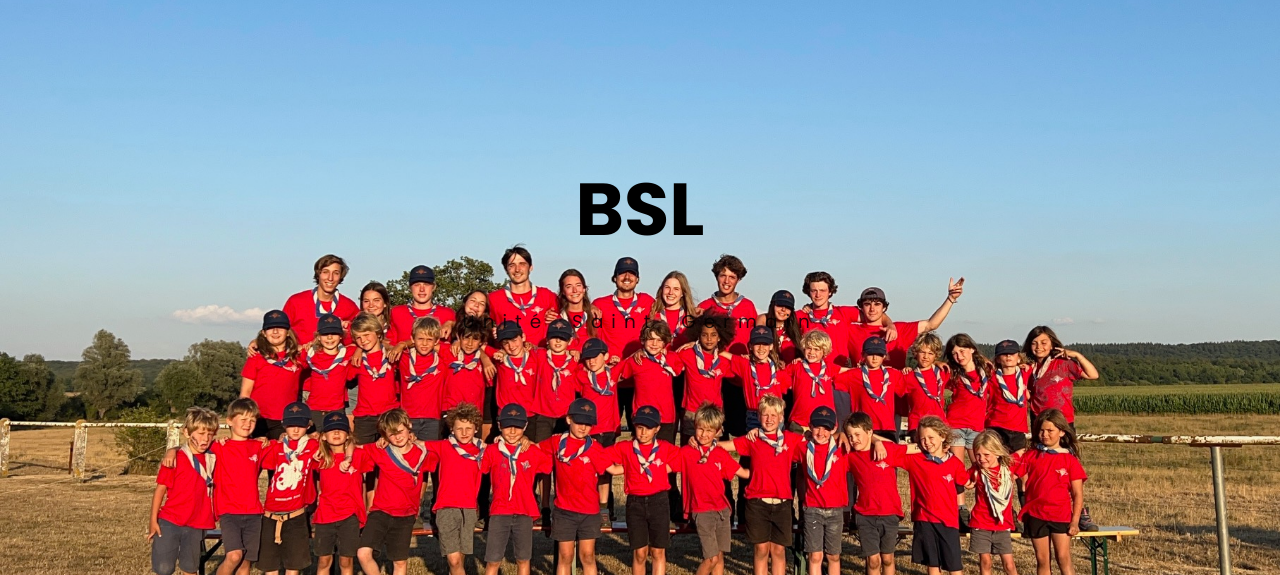
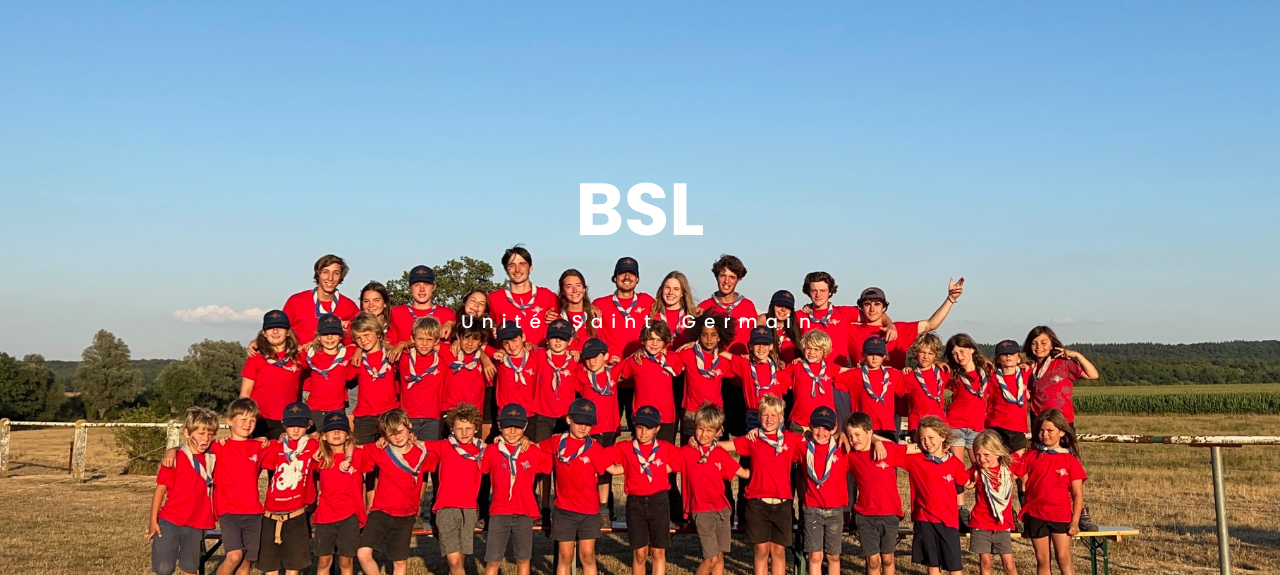
Before and after one commit to NicolasLasch/BSLWEB, a Flask app: page / in a window 1280 px wide. Shown: the part 155-730 px from the top of the page. Run offline with Flask 3, Linux system fonts and the light colour scheme.

Commit message:
fixed color + pdf

```diff
--- a/bsl/static/style.css
+++ b/bsl/static/style.css
@@ -76,15 +76,16 @@ h1 {
     font-weight: bold;
     margin-top: -13.5vw;
     text-align: center;
+    color: #fff;
     }
 
 h2 {
 font-size: calc(13px + (18 - 13) * ((100vw - 320px) / (1200 - 320)));
-font-weight: 400;
+font-weight: 500;
 margin-bottom: 0;
 letter-spacing: 8px;
 word-spacing: 10px;
 text-align: center;
-opacity: .8;
 margin-top: -0.5vw;
+color: #fff;
 }
```
Also changed, not shown: 5 other files.
